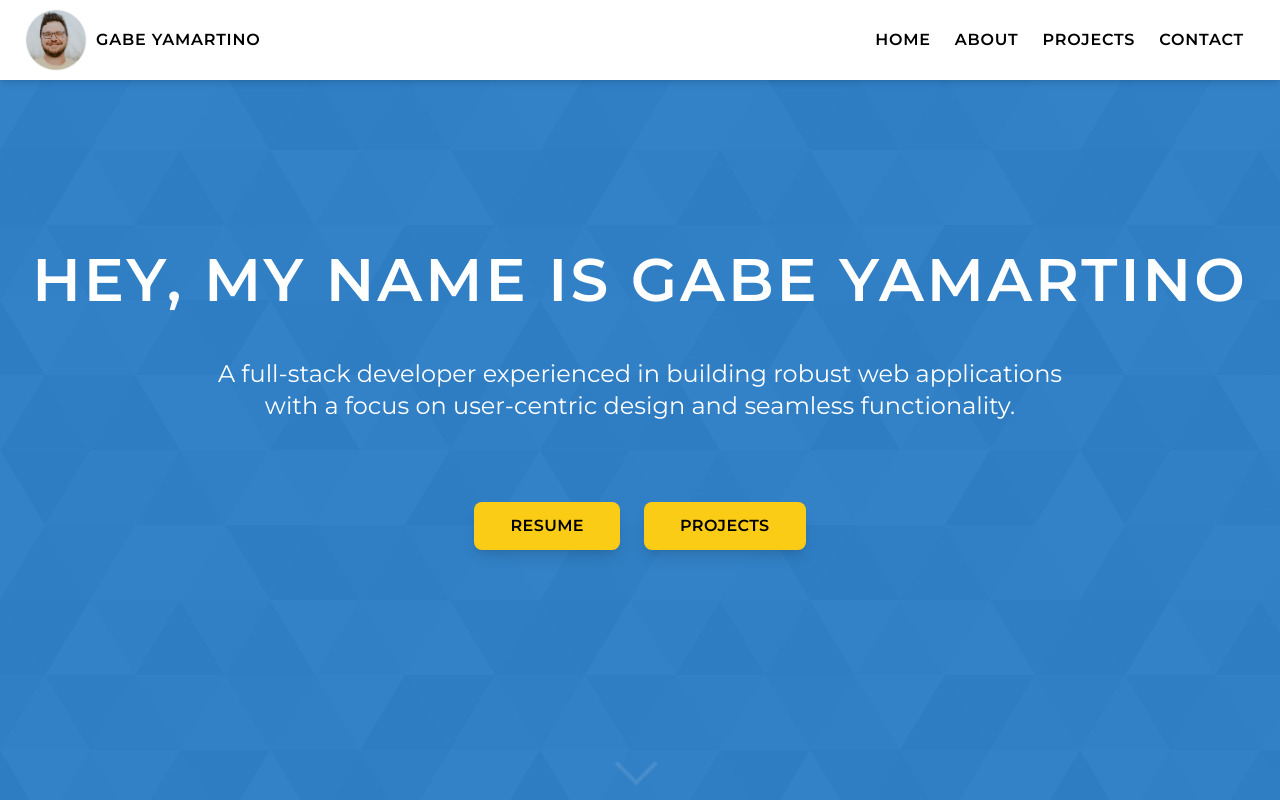
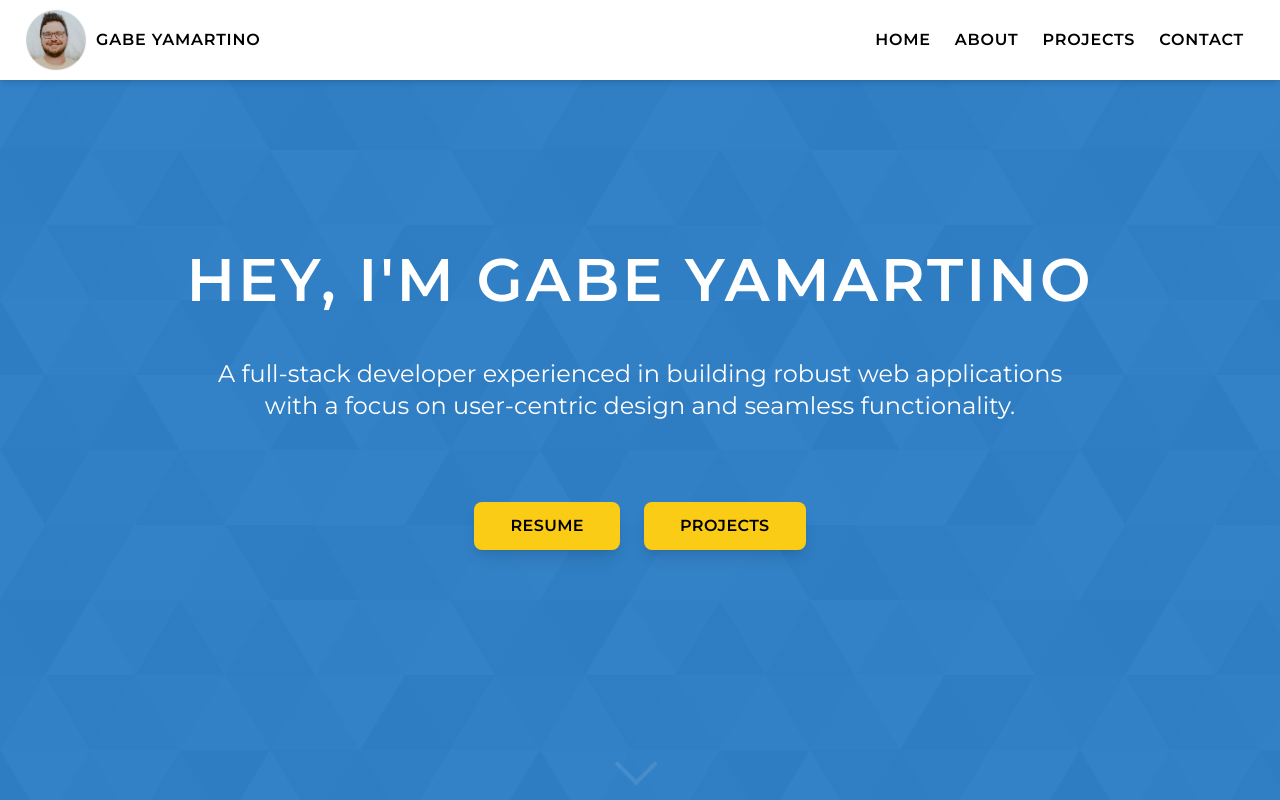
Before and after one commit to gabeyamartino/portfolio, a React (Vite) app: page / in a window 1280 px wide. Shown: the top 800 px of the page. Built offline with nearby package versions, Linux system fonts and the light colour scheme.

Commit message:
fixed height on home component

```diff
--- a/src/components/Home.tsx
+++ b/src/components/Home.tsx
@@ -11,7 +11,7 @@ const Home: React.FC<SectionProps> = ({ id, scrollToSection }) => {
     >
       <div className="mt-24 flex h-full flex-col items-center justify-center sm:space-y-8">
         <h1 className="mx-6 text-center text-4xl font-semibold uppercase tracking-wider text-white md:text-6xl">
-          Hey, My name is Gabe Yamartino
+          Hey, I'm Gabe Yamartino
         </h1>
         <div className="w-full max-w-4xl p-4 text-center text-xl leading-tight text-white md:text-2xl">
           A full-stack developer experienced in building robust web applications
--- a/tailwind.config.js
+++ b/tailwind.config.js
@@ -14,7 +14,7 @@ export default {
         sectionMax: "60rem",
       },
       minHeight: {
-        sectionMin: "30rem",
+        sectionMin: "35rem",
       },
       width: {
         xxl: "560px",
```
